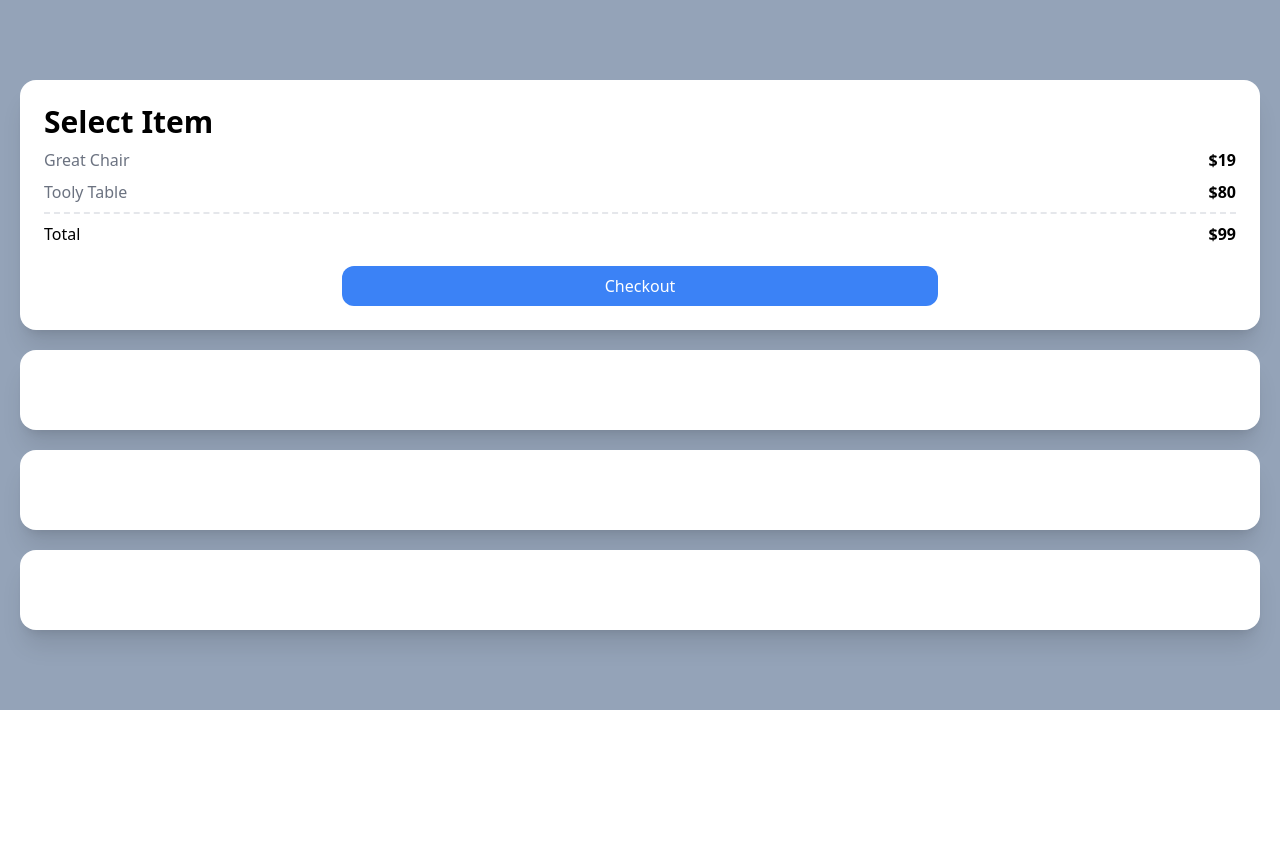
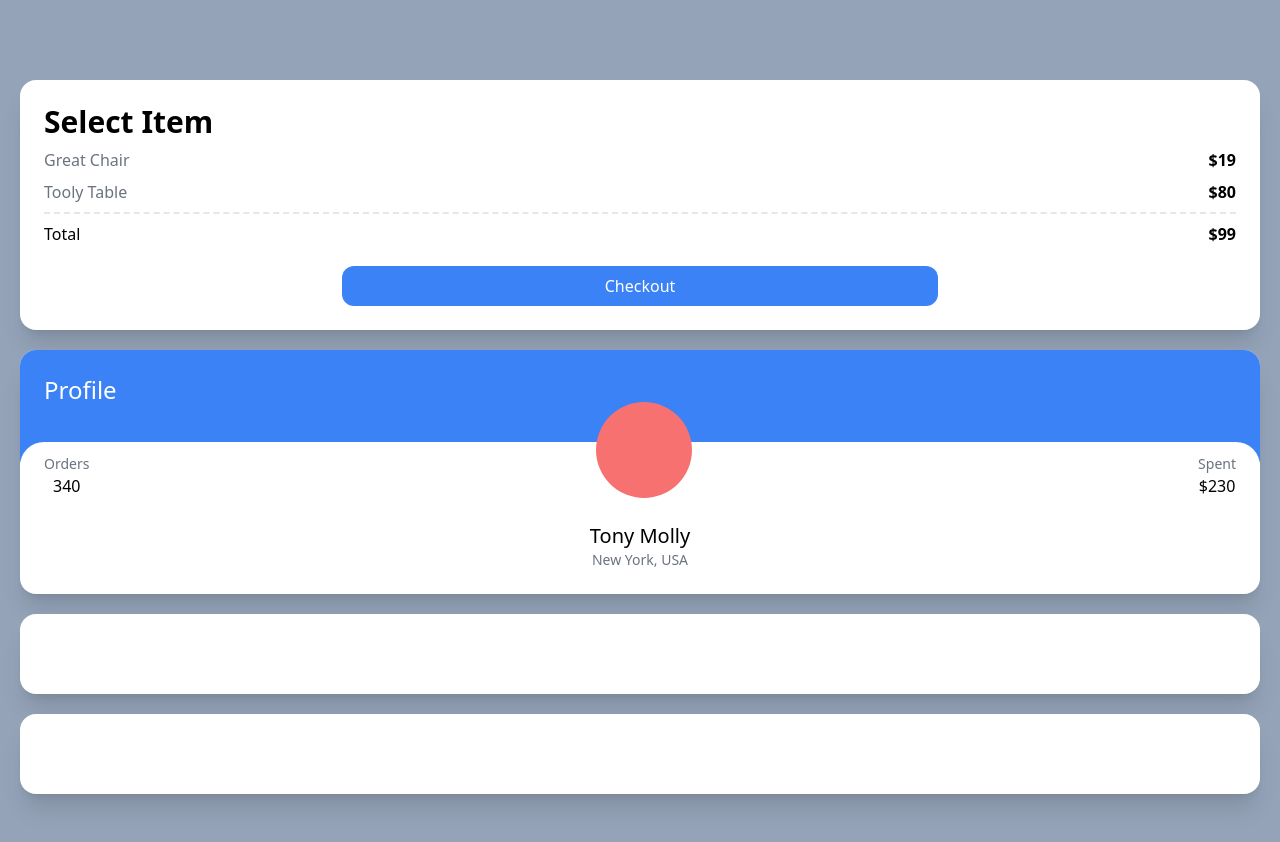
Before and after one commit to GyoHeon/react-nomad-practice, a Next.js app in the folder next/: page / in a window 1280 px wide. Shown: the top 842 px of the page. Before the commit the page ends 800 px from the top, so only its background shows below. Built offline with nearby package versions, Linux system fonts and the light colour scheme.

Commit message:
Course: 4.2

```diff
--- a/next/pages/index.tsx
+++ b/next/pages/index.tsx
@@ -21,7 +21,28 @@ const Home: NextPage = () => {
           Checkout
         </div>
       </div>
-      <div className="bg-white p-10 rounded-2xl shadow-xl"></div>
+      <div className="bg-white overflow-hidden rounded-2xl shadow-xl">
+        <div className="bg-blue-500 p-6 pb-14">
+          <span className="text-white text-2xl">Profile</span>
+        </div>
+        <div className="relative p-6 rounded-3xl bg-white -top-5">
+          <div className="flex justify-between items-end -top-16 relative">
+            <div className="flex flex-col items-center">
+              <span className="text-sm text-gray-500">Orders</span>
+              <span className="font-medium">340</span>
+            </div>
+            <div className="h-24 w-24 bg-red-400 rounded-full" />
+            <div className="flex flex-col items-center">
+              <span className="text-sm text-gray-500">Spent</span>
+              <span className="font-medium">$230</span>
+            </div>
+          </div>
+          <div className="flex flex-col items-center -mt-10 -mb-5">
+            <span className="text-xl font-medium">Tony Molly</span>
+            <span className="text-sm text-gray-500">New York, USA</span>
+          </div>
+        </div>
+      </div>
       <div className="bg-white p-10 rounded-2xl shadow-xl"></div>
       <div className="bg-white p-10 rounded-2xl shadow-xl"></div>
     </div>
```
